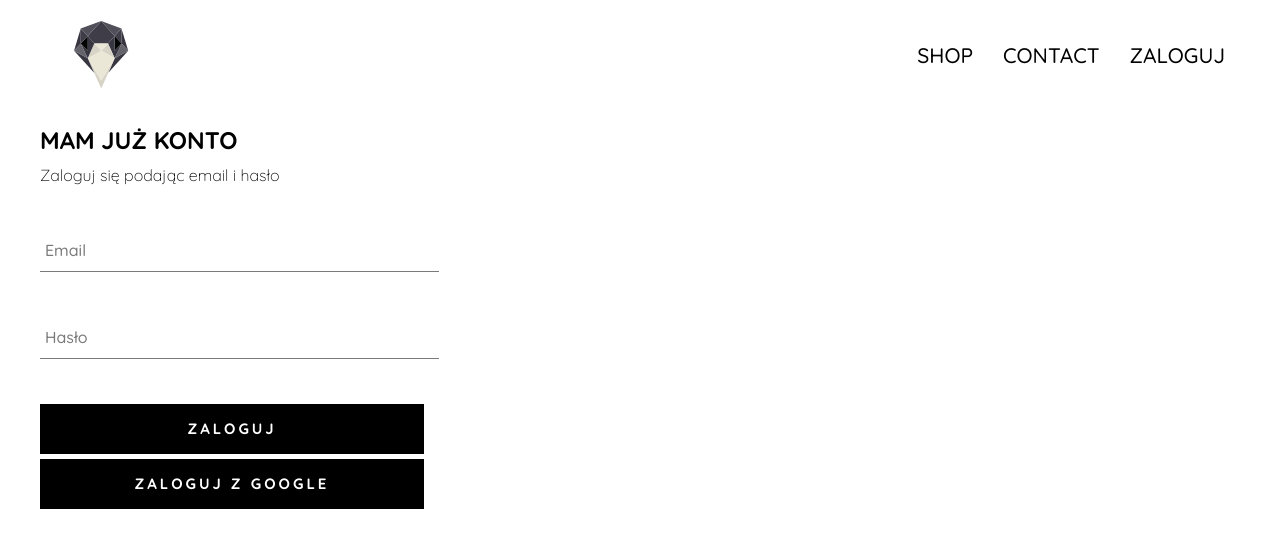
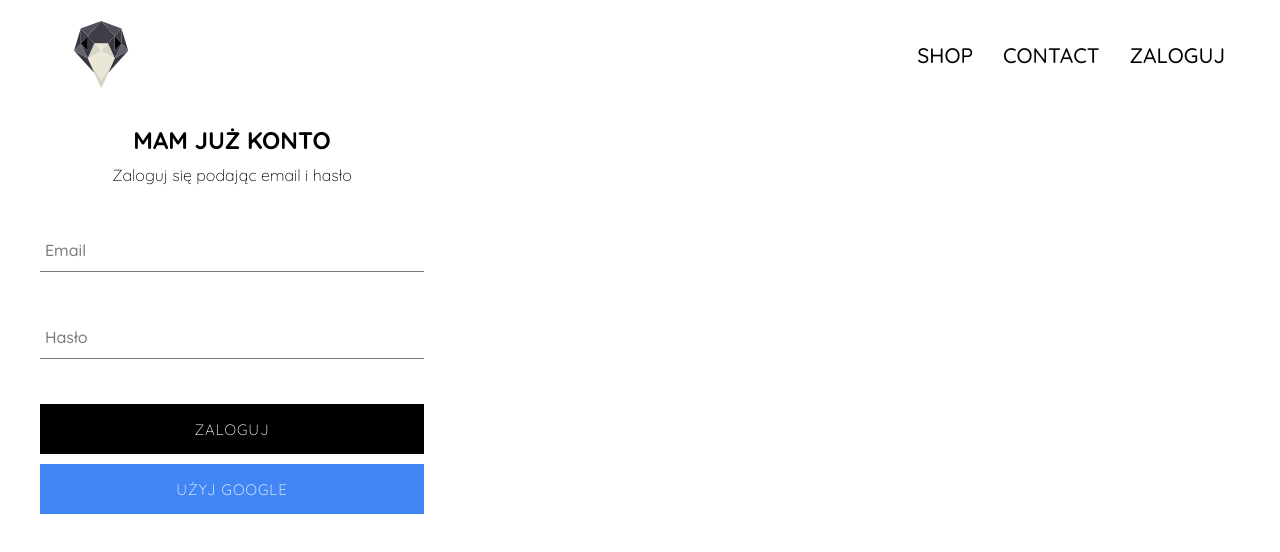
Before and after one commit to Elldrigar/Games-shop, a React (Create React App) app: page /signin in a window 1280 px wide. Shown: the top 552 px of the page. Built offline with nearby package versions, Linux system fonts and the light colour scheme; no server answers.

Commit message:
Fix form,buttons and border

```diff
--- a/src/components/custom-button/custom-button.jsx
+++ b/src/components/custom-button/custom-button.jsx
@@ -1,8 +1,11 @@
 import React from 'react';
 import './custom-button.scss';
 
-const CustomButton = ({ children, ...otherProps }) => (
-  <button className='custom-button' {...otherProps}>
+const CustomButton = ({ children, isGoogleSignIn, ...otherProps }) => (
+  <button
+    className={`${isGoogleSignIn ? 'google-sign-in' : ''} custom-button`}
+    {...otherProps}
+  >
     {children}
   </button>
 );
--- a/src/components/custom-button/custom-button.scss
+++ b/src/components/custom-button/custom-button.scss
@@ -1,24 +1,32 @@
 .custom-button {
   font-family: 'Quicksand', sans-serif;
+  font-weight: 300;
   min-width: 165px;
   width:100%;
   height: 50px;
-  letter-spacing: 3px;
+  letter-spacing: 1px;
   line-height: 50px;
-  padding: 0 35px 0 35px;
+  //padding: 0 35px 0 35px;
   font-size: 15px;
   background-color: #000000;
   color: #ffffff;
   text-transform: uppercase;
-  font-weight: bolder;
   border: none;
   cursor: pointer;
   transition: all .4s;
-  margin-bottom: 5px;
+  margin-bottom: 10px;
 
   &:hover {
-    background-color: #ffffff;
-    color: #000000;
-    border: 1px solid #000000;
+    background-color: #242424;
+    font-weight: bold;
+  }
+  &.google-sign-in {
+    background-color: #4285f4;
+    color: #ffffff;
+    &:hover {
+      background-color: #357ae8;
+      border: none;
+      font-weight: bold;
+    }
   }
 }
--- a/src/components/form-input/form-input.scss
+++ b/src/components/form-input/form-input.scss
@@ -8,6 +8,10 @@ $main-color: #000000;
   font-weight: bold;
   letter-spacing: 2px;
 }
+form {
+  width: 100%;
+  overflow: hidden;
+}
 
 .group {
   position: relative;
@@ -17,7 +21,7 @@ $main-color: #000000;
     background: #ffffff none;
     color: $sub-color;
     font-size: 18px;
-    padding: 10px 10px 10px 5px;
+    padding: 10px;
     display: block;
     width: 100%;
     border: none;
--- a/src/components/sign-in/sign-in.jsx
+++ b/src/components/sign-in/sign-in.jsx
@@ -46,8 +46,10 @@ class SignIn extends React.Component {
             label='Hasło'
             required
           />
-          <CustomButton type='submit'> Zaloguj</CustomButton>
-          <CustomButton onClick={signInWithGoogle}>Zaloguj z Google</CustomButton>
+          <div className='buttons-container'>
+            <CustomButton type='submit'> Zaloguj</CustomButton>
+            <CustomButton onClick={signInWithGoogle} isGoogleSignIn>Użyj Google</CustomButton>
+          </div>
         </form>
       </div>
     );
--- a/src/components/sign-in/sign-in.scss
+++ b/src/components/sign-in/sign-in.scss
@@ -2,7 +2,7 @@
   width: 30vw;
   display: flex;
   flex-direction: column;
-  align-items: flex-start;
+  align-items: center;
   .title {
     margin: 10px 0;
     font-weight: 700;
@@ -12,3 +12,10 @@
     font-weight: 100;
   }
 }
+.buttons-container {
+  width: 100%;
+  display: flex;
+  flex-direction: column;
+  align-items: center;
+  justify-content: center;
+}
```
